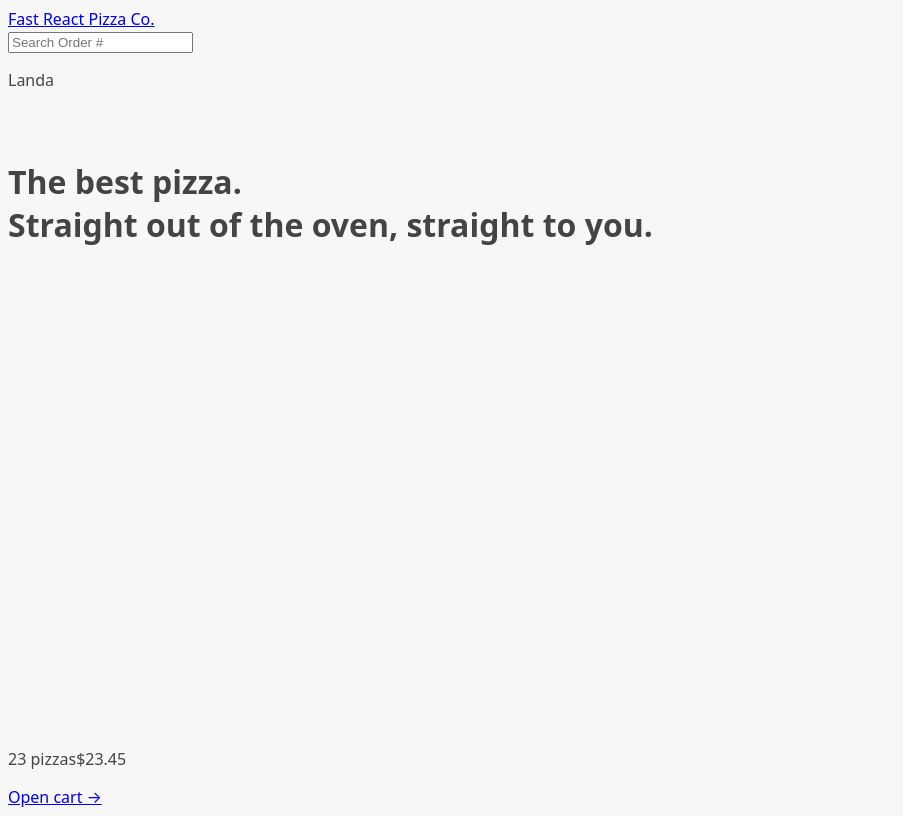
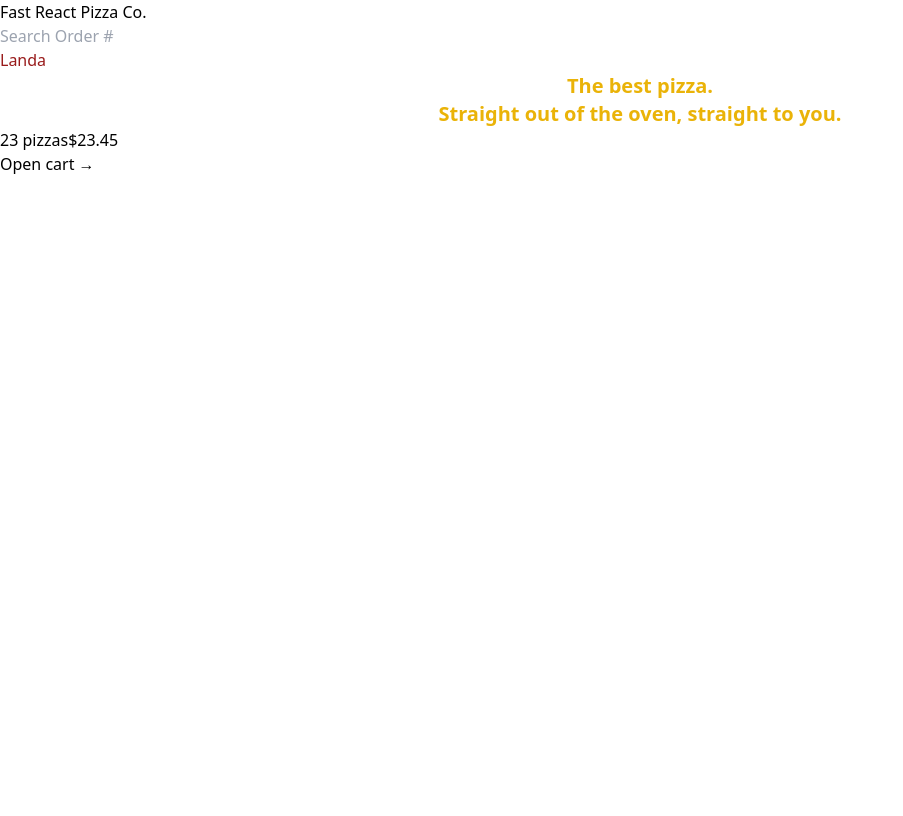
Before and after one commit to BrayanLanda/Fast-pizza, a React (Vite) app: page / in a window 1280 px wide. Shown: the whole page, without its empty margins (0-903 px from the left). Built offline with nearby package versions, Linux system fonts and the light colour scheme.

Commit message:
instaling teilwind

```diff
--- a/package.json
+++ b/package.json
@@ -18,11 +18,16 @@
     "@types/react": "^18.2.15",
     "@types/react-dom": "^18.2.7",
     "@vitejs/plugin-react": "^4.0.3",
+    "autoprefixer": "^10.4.20",
     "eslint": "^8.57.1",
     "eslint-config-react-app": "^7.0.1",
     "eslint-plugin-react": "^7.32.2",
     "eslint-plugin-react-hooks": "^4.6.0",
     "eslint-plugin-react-refresh": "^0.4.3",
+    "postcss": "^8.4.47",
+    "prettier": "^3.3.3",
+    "prettier-plugin-tailwindcss": "^0.6.8",
+    "tailwindcss": "^3.4.14",
     "vite": "^5.4.9",
     "vite-plugin-eslint": "^1.8.1"
   }
--- /dev/null
+++ b/postcss.config.js
@@ -0,0 +1,6 @@
+export default {
+    plugins: {
+      tailwindcss: {},
+      autoprefixer: {},
+    },
+  }
--- a/src/index.css
+++ b/src/index.css
@@ -1,4 +1,8 @@
-body {
+@tailwind base;
+@tailwind components;
+@tailwind utilities;
+
+/* body {
   font-family: system-ui, -apple-system, BlinkMacSystemFont, 'Segoe UI', Roboto,
     Oxygen, Ubuntu, Cantarell, 'Open Sans', 'Helvetica Neue', sans-serif;
   background-color: #f7f7f7;
@@ -10,7 +14,8 @@ body {
   grid-template-rows: auto 1fr auto;
   gap: 32px;
   height: 100dvh;
-}
+} */
+
 
 /* https://dev.to/afif/i-made-100-css-loaders-for-your-next-project-4eje */
 .loader {
--- a/src/main.jsx
+++ b/src/main.jsx
@@ -1,7 +1,8 @@
 import React from 'react'
+import "./index.css";
 import ReactDOM from 'react-dom/client'
 import App from './App.jsx'
-import "./index.css";
+
 
 ReactDOM.createRoot(document.getElementById('root')).render(
   <React.StrictMode>
--- a/src/ui/Header.jsx
+++ b/src/ui/Header.jsx
@@ -8,7 +8,7 @@ function Header() {
 
       <SearchOrder />
 
-      <p>Landa</p>
+      <p className="text-tx text-red-800">Landa</p>
     </header>
   )
 }
--- a/src/ui/Home.jsx
+++ b/src/ui/Home.jsx
@@ -1,7 +1,7 @@
 function Home() {
   return (
     <div>
-      <h1>
+      <h1 className="text-xl text-yellow-500 font-semibold text-center">
         The best pizza.
         <br />
         Straight out of the oven, straight to you.
--- /dev/null
+++ b/tailwind.config.js
@@ -0,0 +1,8 @@
+/** @type {import('tailwindcss').Config} */
+export default {
+  content: ["./src/**/*.{html,js,jsx}"], // Agrega 'jsx' aquí
+  theme: {
+    extend: {},
+  },
+  plugins: [],
+}
--- a/vite.config.js
+++ b/vite.config.js
@@ -1,5 +1,6 @@
 import { defineConfig } from "vite";
 import react from "@vitejs/plugin-react";
+//import eslint from "vite-plugin-eslint";
 
 // https://vitejs.dev/config/
 export default defineConfig({
```
Also changed, not shown: 2 other files (tests, documents, lock files or other folders).
